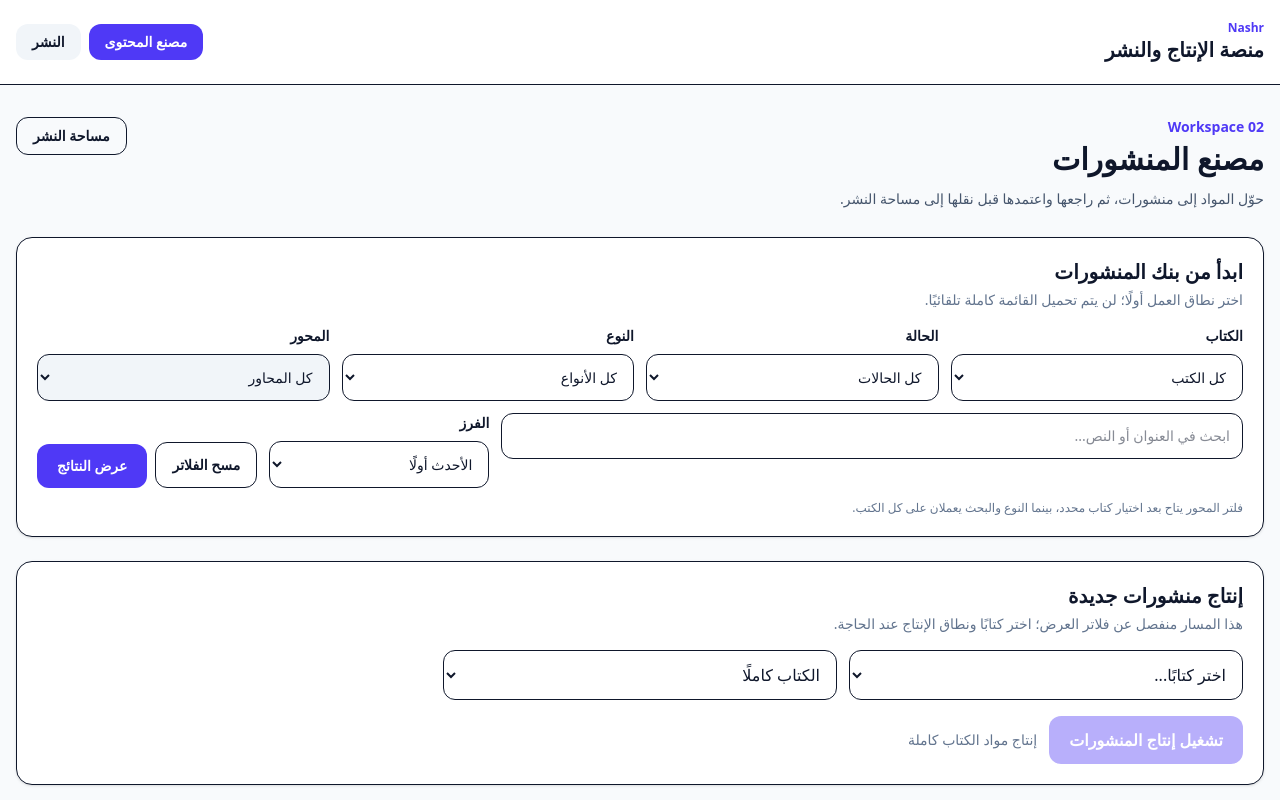
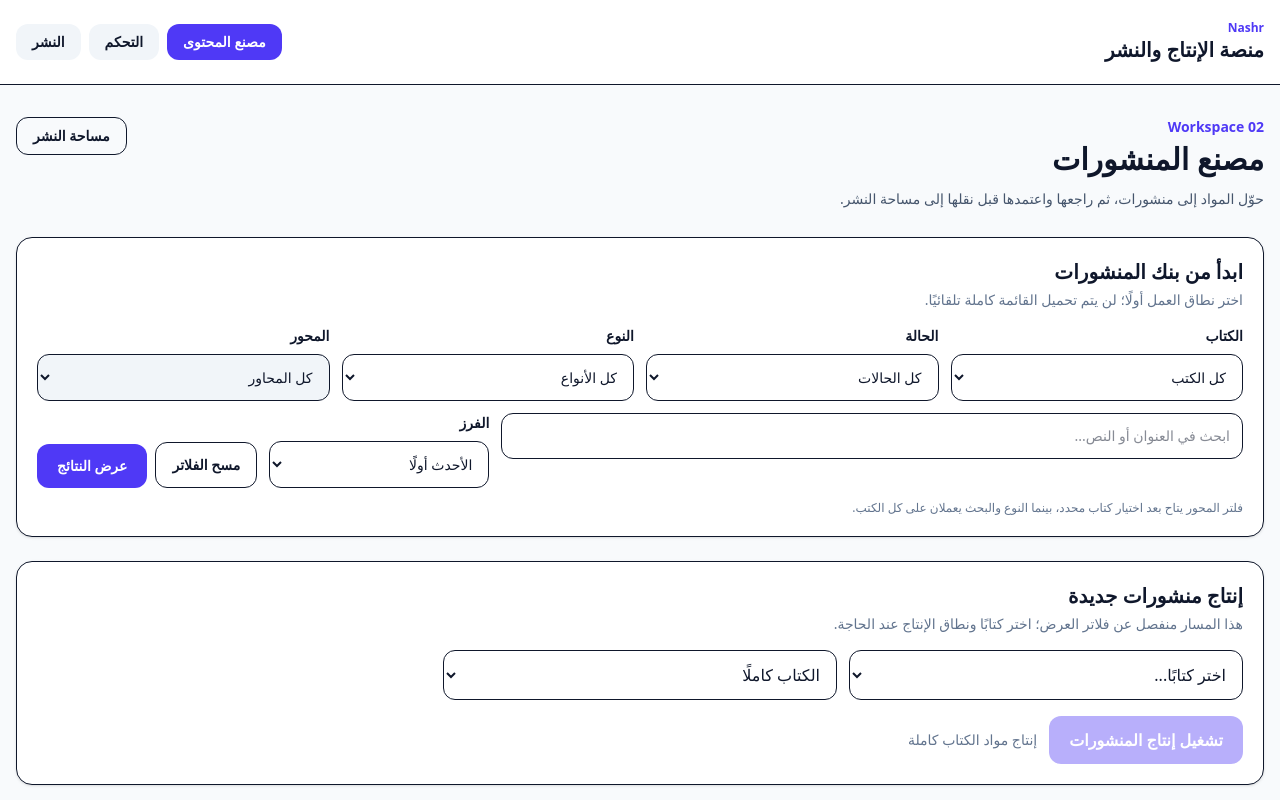
Before and after one commit to eng540/Nashr, a React (Vite) app in the folder frontend/: page /posts/workspace in a window 1280 px wide. Shown: the top 800 px of the page. Built offline with nearby package versions, Linux system fonts and the light colour scheme; no server answers.

Commit message:
feat: add control plane navigation

```diff
--- a/frontend/src/shared/components/AppShell.tsx
+++ b/frontend/src/shared/components/AppShell.tsx
@@ -14,6 +14,9 @@ export function AppShell({ children }: { children: ReactNode }) {
             <NavLink to="/posts/workspace" className={({ isActive }) => `rounded-xl px-4 py-2 ${isActive ? "bg-indigo-600 text-white" : "bg-slate-100"}`}>
               مصنع المحتوى
             </NavLink>
+            <NavLink to="/control" className={({ isActive }) => "rounded-xl px-4 py-2 " + (isActive ? "bg-indigo-600 text-white" : "bg-slate-100")}>
+              التحكم
+            </NavLink>
             <NavLink to="/publishing" className={({ isActive }) => `rounded-xl px-4 py-2 ${isActive ? "bg-indigo-600 text-white" : "bg-slate-100"}`}>
               النشر
             </NavLink>
```
